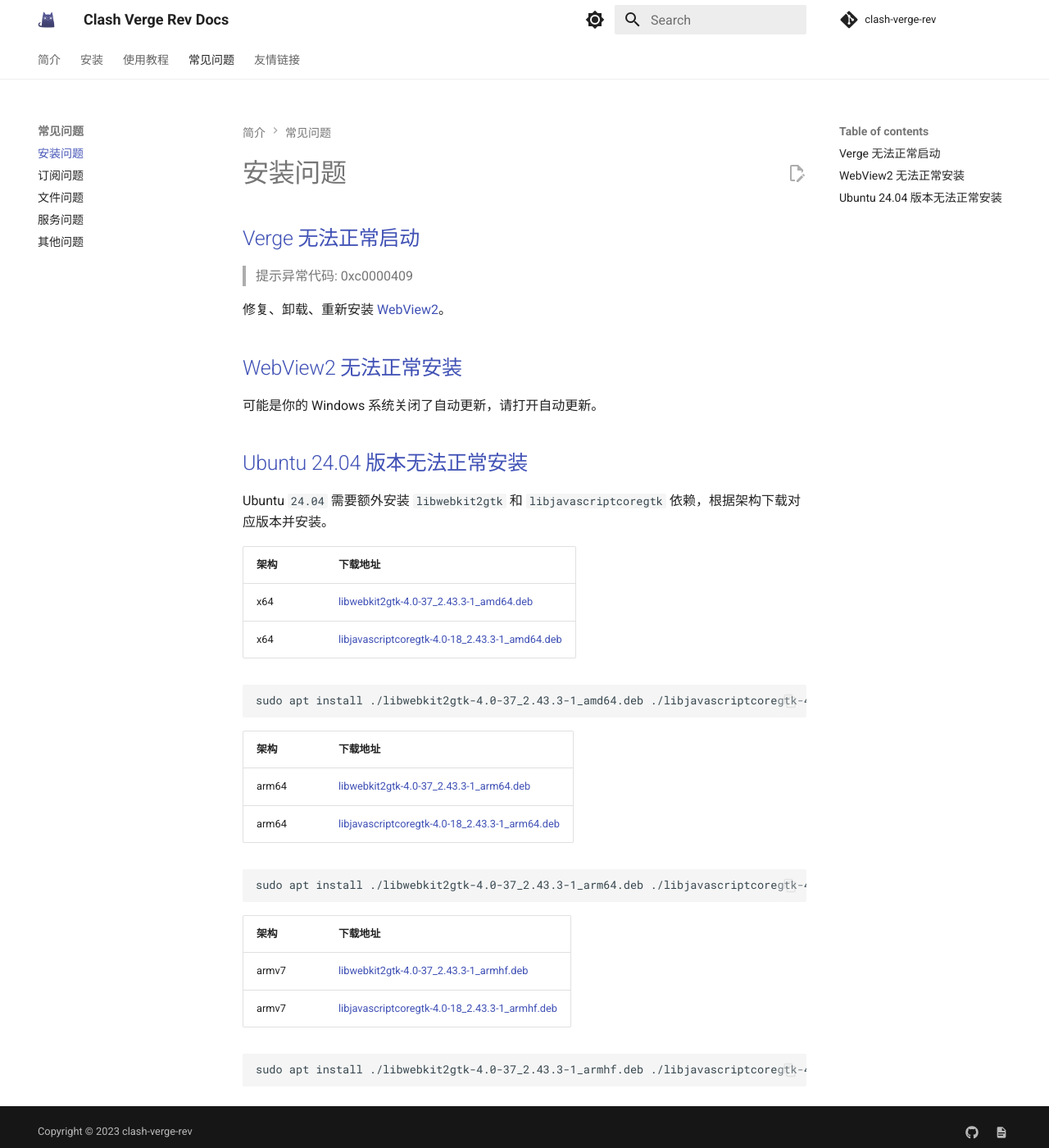
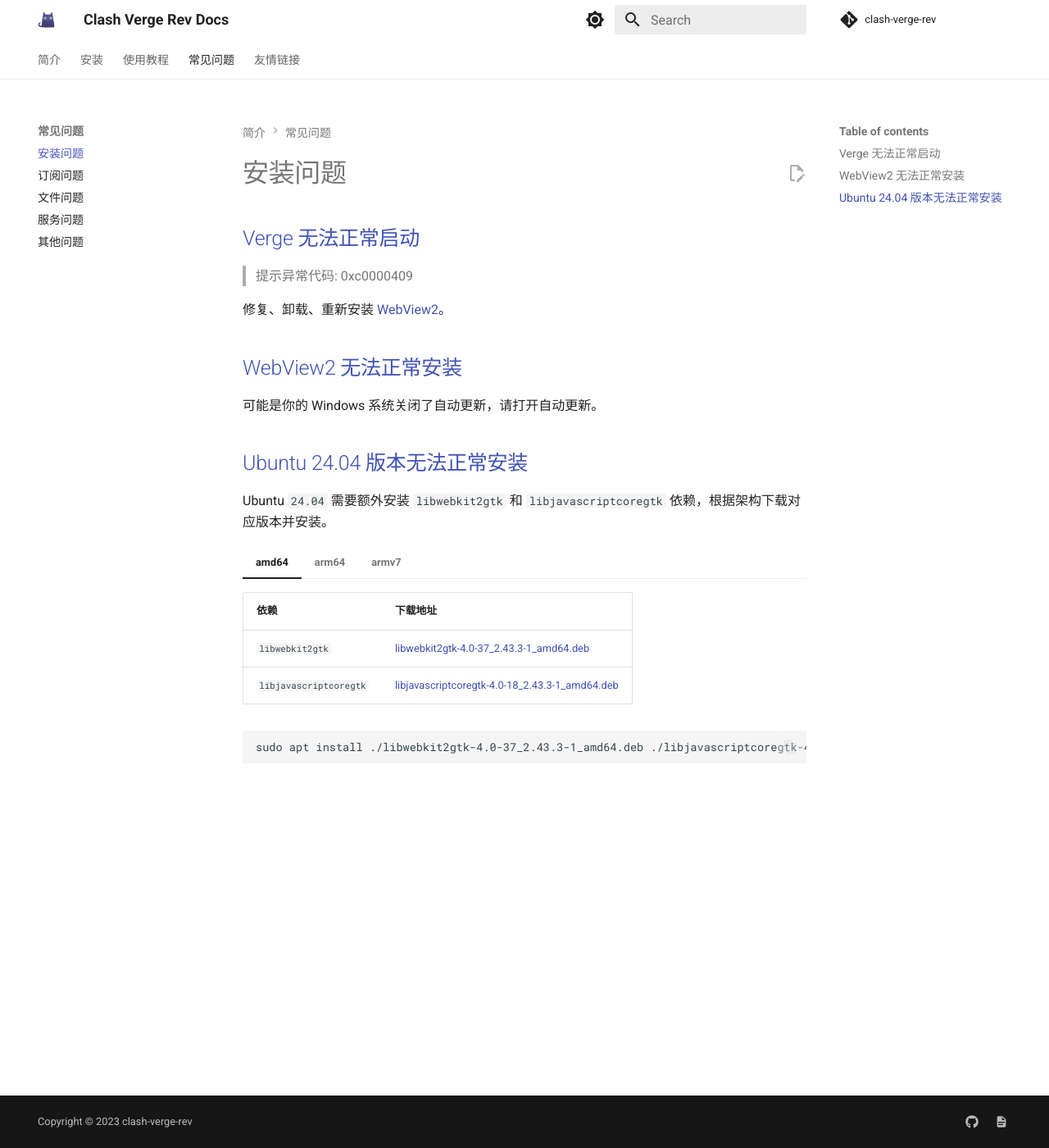
Before and after one commit to clash-verge-rev/clash-verge-rev.github.io, an MkDocs documentation site: the page built from docs/faq/install.md, in a window 1280 px wide and 1400 px high. Shown: the whole window at 82% size. Built offline with MkDocs 1.6.1 and Material for MkDocs 9.7.7, drawn with Linux system fonts in a browser that asks for light colours; comment, search, counter and statistics services are not loaded.

Commit message:
faq: libwebkit2gtk install typo

````diff
--- a/docs/faq/install.md
+++ b/docs/faq/install.md
@@ -11,30 +11,35 @@
 ## Ubuntu 24.04 版本无法正常安装
 
 Ubuntu `24.04` 需要额外安装 `libwebkit2gtk` 和 `libjavascriptcoregtk` 依赖，根据架构下载对应版本并安装。
+=== "amd64"
 
-| 架构 | 下载地址                                                                                                                                                                           |
-| ---- | ---------------------------------------------------------------------------------------------------------------------------------------------------------------------------------- |
-| x64  | [libwebkit2gtk-4.0-37_2.43.3-1_amd64.deb](https://github.com/clash-verge-rev/clash-verge-rev/releases/download/dependencies/libwebkit2gtk-4.0-37_2.43.3-1_amd64.deb)               |
-| x64  | [libjavascriptcoregtk-4.0-18_2.43.3-1_amd64.deb](https://github.com/clash-verge-rev/clash-verge-rev/releases/download/dependencies/libjavascriptcoregtk-4.0-18_2.43.3-1_amd64.deb) |
+    | 依赖                 | 下载地址                                                                                                                                                                           |
+    | -------------------- | ---------------------------------------------------------------------------------------------------------------------------------------------------------------------------------- |
+    | `libwebkit2gtk`  | [libwebkit2gtk-4.0-37_2.43.3-1_amd64.deb](https://github.com/clash-verge-rev/clash-verge-rev/releases/download/dependencies/libwebkit2gtk-4.0-37_2.43.3-1_amd64.deb)               |
+    | `libjavascriptcoregtk`  | [libjavascriptcoregtk-4.0-18_2.43.3-1_amd64.deb](https://github.com/clash-verge-rev/clash-verge-rev/releases/download/dependencies/libjavascriptcoregtk-4.0-18_2.43.3-1_amd64.deb) |
 
-```bash
-sudo apt install ./libwebkit2gtk-4.0-37_2.43.3-1_amd64.deb ./libjavascriptcoregtk-4.0-18_2.43.3-1_amd64.deb
-```
+    ```bash
+    sudo apt install ./libwebkit2gtk-4.0-37_2.43.3-1_amd64.deb ./libjavascriptcoregtk-4.0-18_2.43.3-1_amd64.deb
+    ```
 
-| 架构  | 下载地址                                                                                                                                                                           |
-| ----- | ---------------------------------------------------------------------------------------------------------------------------------------------------------------------------------- |
-| arm64 | [libwebkit2gtk-4.0-37_2.43.3-1_arm64.deb](https://github.com/clash-verge-rev/clash-verge-rev/releases/download/dependencies/libwebkit2gtk-4.0-37_2.43.3-1_arm64.deb)               |
-| arm64 | [libjavascriptcoregtk-4.0-18_2.43.3-1_arm64.deb](https://github.com/clash-verge-rev/clash-verge-rev/releases/download/dependencies/libjavascriptcoregtk-4.0-18_2.43.3-1_arm64.deb) |
+=== "arm64"
 
-```bash
-sudo apt install ./libwebkit2gtk-4.0-37_2.43.3-1_arm64.deb ./libjavascriptcoregtk-4.0-18_2.43.3-1_arm64.deb
-```
+    | 依赖                 | 下载地址                                                                                                                                                                           |
+    | -------------------- | ---------------------------------------------------------------------------------------------------------------------------------------------------------------------------------- |
+    | `libwebkit2gtk` | [libwebkit2gtk-4.0-37_2.43.3-1_arm64.deb](https://github.com/clash-verge-rev/clash-verge-rev/releases/download/dependencies/libwebkit2gtk-4.0-37_2.43.3-1_arm64.deb)               |
+    | `libjavascriptcoregtk` | [libjavascriptcoregtk-4.0-18_2.43.3-1_arm64.deb](https://github.com/clash-verge-rev/clash-verge-rev/releases/download/dependencies/libjavascriptcoregtk-4.0-18_2.43.3-1_arm64.deb) |
 
-| 架构  | 下载地址                                                                                                                                                                           |
-| ----- | ---------------------------------------------------------------------------------------------------------------------------------------------------------------------------------- |
-| armv7 | [libwebkit2gtk-4.0-37_2.43.3-1_armhf.deb](https://github.com/clash-verge-rev/clash-verge-rev/releases/download/dependencies/libwebkit2gtk-4.0-37_2.43.3-1_armhf.deb)               |
-| armv7 | [libjavascriptcoregtk-4.0-18_2.43.3-1_armhf.deb](https://github.com/clash-verge-rev/clash-verge-rev/releases/download/dependencies/libjavascriptcoregtk-4.0-18_2.43.3-1_armhf.deb) |
+    ```bash
+    sudo apt install ./libwebkit2gtk-4.0-37_2.43.3-1_arm64.deb ./libjavascriptcoregtk-4.0-18_2.43.3-1_arm64.deb
+    ```
 
-```bash
-sudo apt install ./libwebkit2gtk-4.0-37_2.43.3-1_armhf.deb ./libjavascriptcoregtk-4.0-18_2.43.3-1_armhf.deb
-```
+=== "armv7"
+
+    | 依赖                 | 下载地址                                                                                                                                                                           |
+    | -------------------- | ---------------------------------------------------------------------------------------------------------------------------------------------------------------------------------- |
+    | `libwebkit2gtk`        | [libwebkit2gtk-4.0-37_2.43.3-1_armhf.deb](https://github.com/clash-verge-rev/clash-verge-rev/releases/download/dependencies/libwebkit2gtk-4.0-37_2.43.3-1_armhf.deb)               |
+    | `libjavascriptcoregtk` | [libjavascriptcoregtk-4.0-18_2.43.3-1_armhf.deb](https://github.com/clash-verge-rev/clash-verge-rev/releases/download/dependencies/libjavascriptcoregtk-4.0-18_2.43.3-1_armhf.deb) |
+
+    ```bash
+    sudo apt install ./libwebkit2gtk-4.0-37_2.43.3-1_armhf.deb ./libjavascriptcoregtk-4.0-18_2.43.3-1_armhf.deb
+    ```
````
